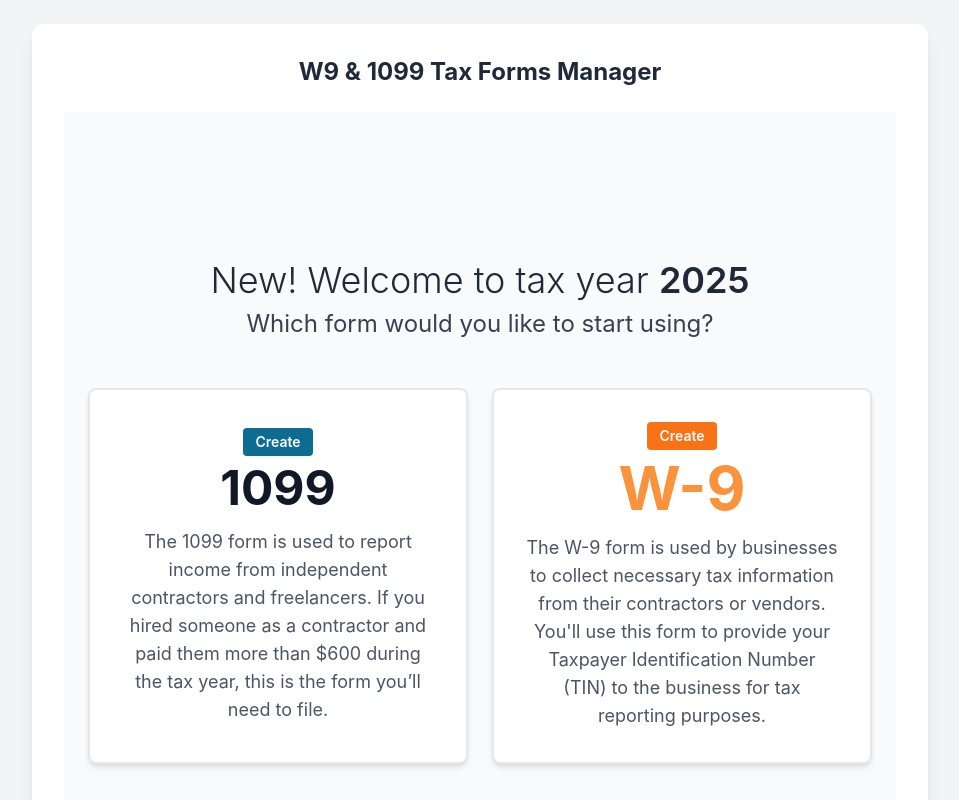
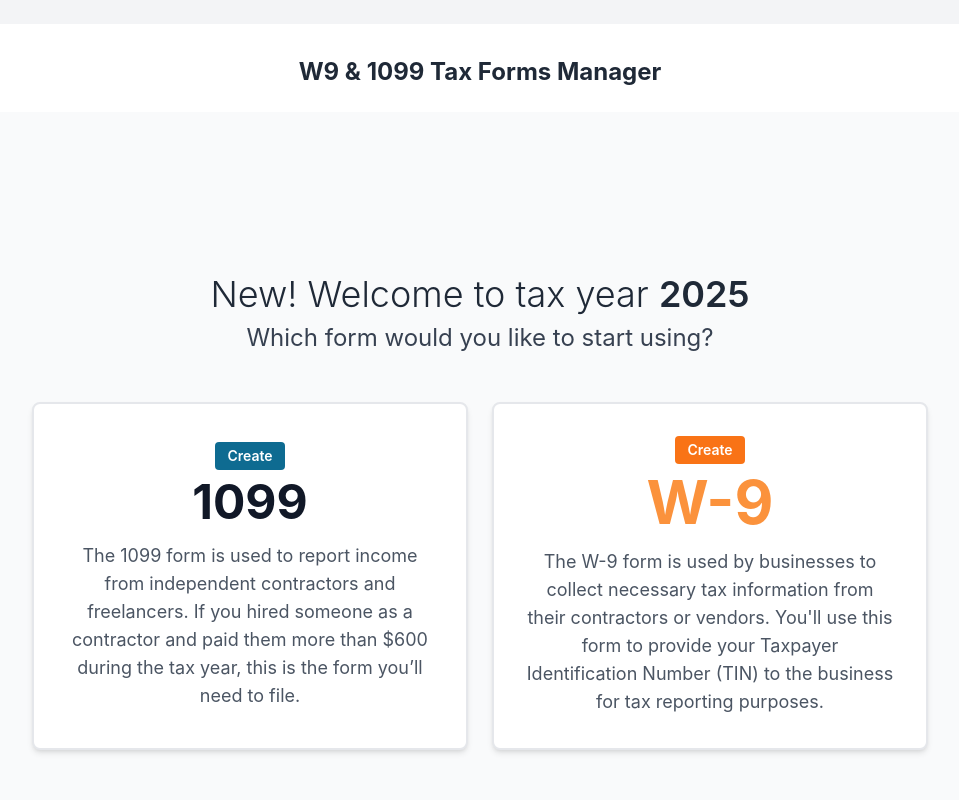
Before and after one commit to iregmember5/w9-1099, a React (Vite) app: page / in a window 1280 px wide. Shown: the top 800 px of the page, without its empty margins (160-1119 px from the left). Built offline with nearby package versions, Linux system fonts and the light colour scheme.

Commit message:
SAEED: W9-1099 componenet added

```diff
--- a/src/App.tsx
+++ b/src/App.tsx
@@ -3,8 +3,8 @@ import TaxFormsModule from './taxForms/TaxFormsModule'
 
 function App() {
   return (
-    <div className="min-h-screen bg-gray-100 flex items-center justify-center p-6">
-      <div className="w-full max-w-4xl bg-white shadow-lg rounded-xl p-8">
+    <div className=" bg-gray-100 flex items-center justify-center p-6">
+      <div className="w-full bg-white shadow-lg rounded-xl p-8">
         <h1 className="text-2xl font-bold text-center mb-6 text-gray-800">
           W9 & 1099 Tax Forms Manager
         </h1>
```
